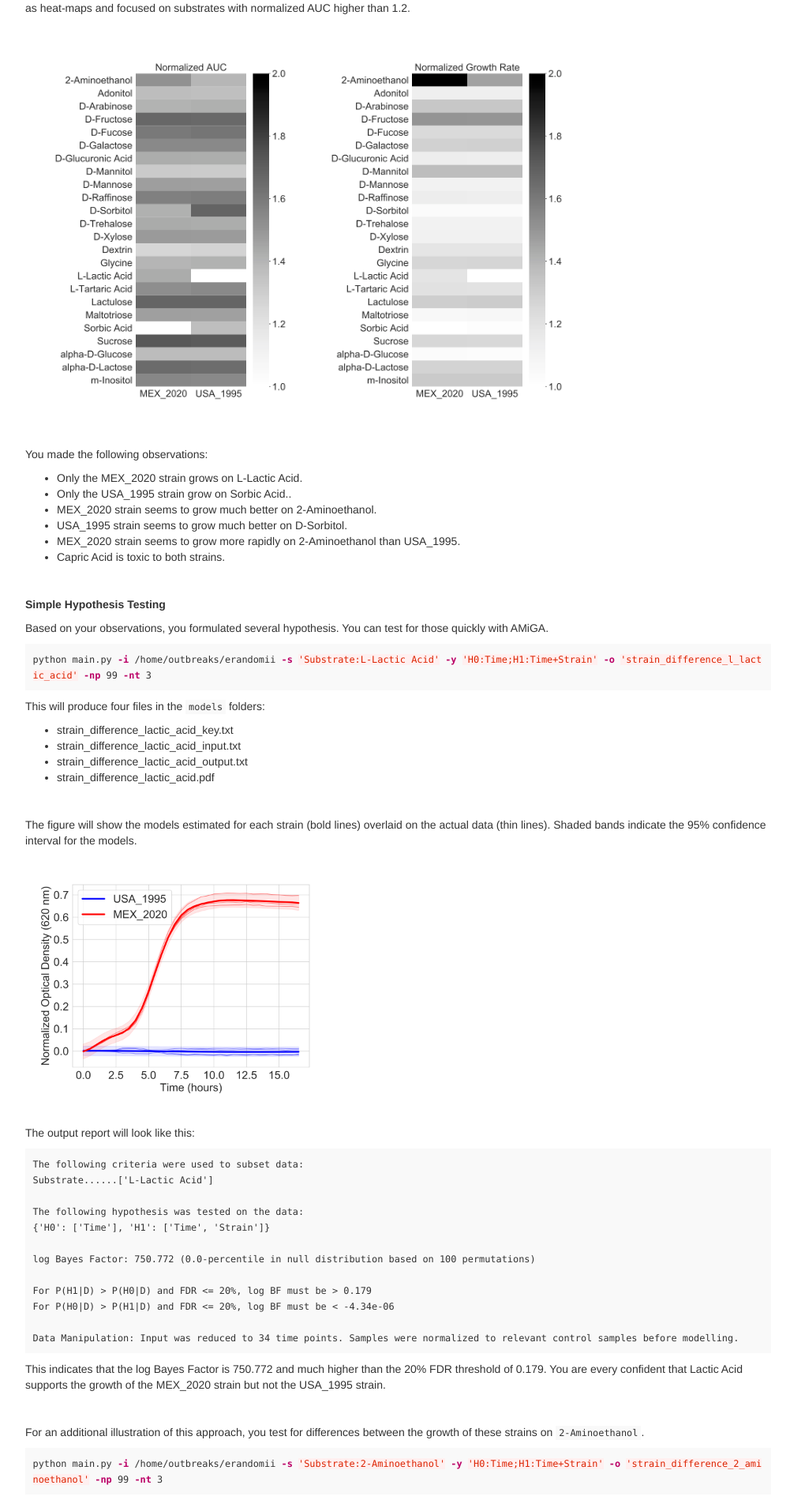
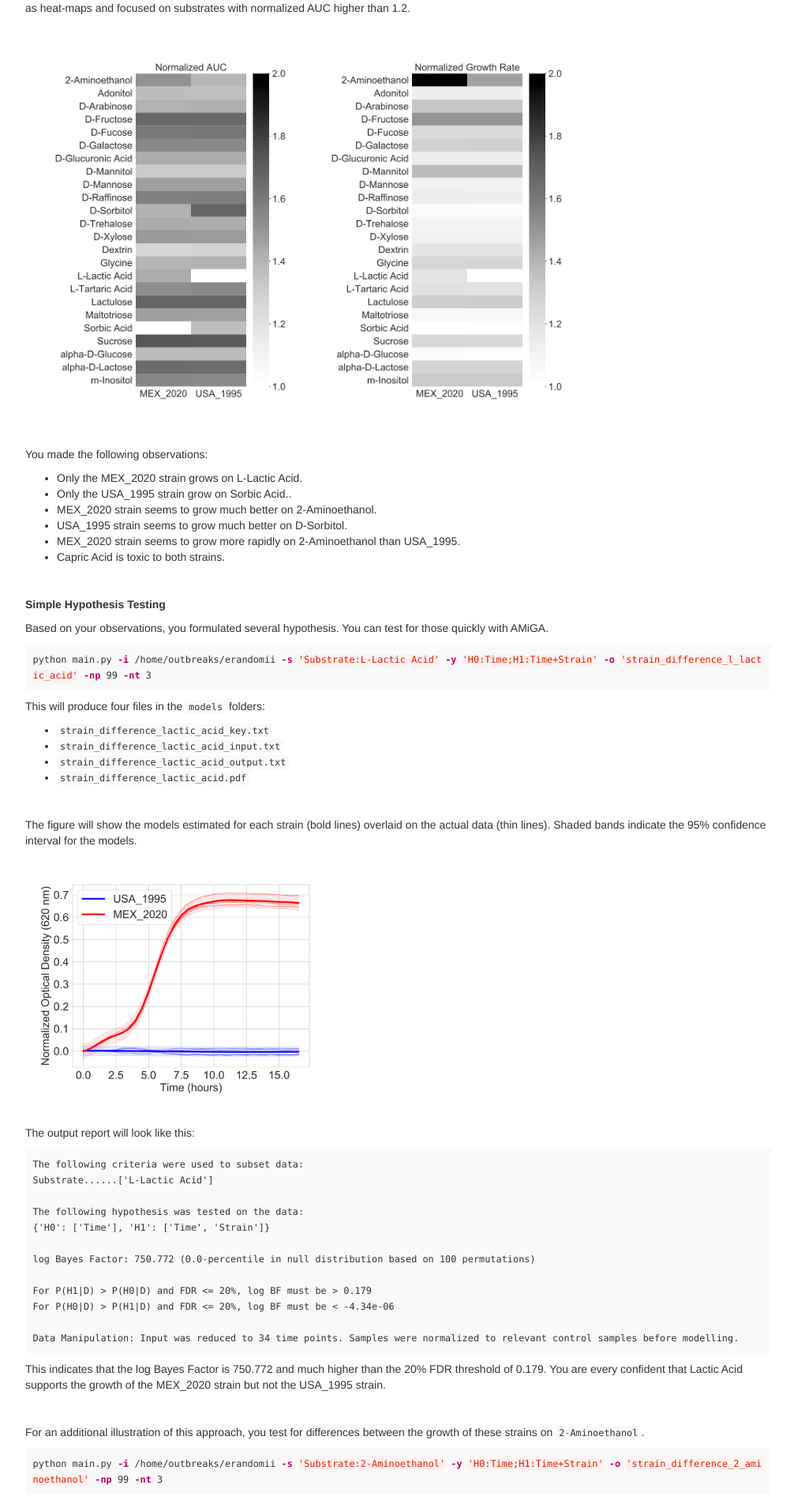
Before and after one commit to firasmidani/amiga, a Jekyll site: the page built from docs/_posts/2020-03-23-example.md, in a window 1280 px wide. Shown: the part 1566-3470 px from the top of the page at 79% size, without its empty margins (233-1234 px from the left). Built offline with Jekyll 4.4.1, drawn with Linux system fonts in a browser that asks for light colours.

Commit message:
formatting

```diff
--- a/docs/_posts/2020-03-23-example.md
+++ b/docs/_posts/2020-03-23-example.md
@@ -100,10 +100,10 @@ python main.py -i /home/outbreaks/erandomii -s 'Substrate:L-Lactic Acid' -y 'H0:
 
 This will produce four files in the `models` folders:
 
-- strain_difference_lactic_acid_key.txt
-- strain_difference_lactic_acid_input.txt
-- strain_difference_lactic_acid_output.txt
-- strain_difference_lactic_acid.pdf
+- `strain_difference_lactic_acid_key.txt`
+- `strain_difference_lactic_acid_input.txt`
+- `strain_difference_lactic_acid_output.txt`
+- `strain_difference_lactic_acid.pdf`
 
 <br />
 
```
